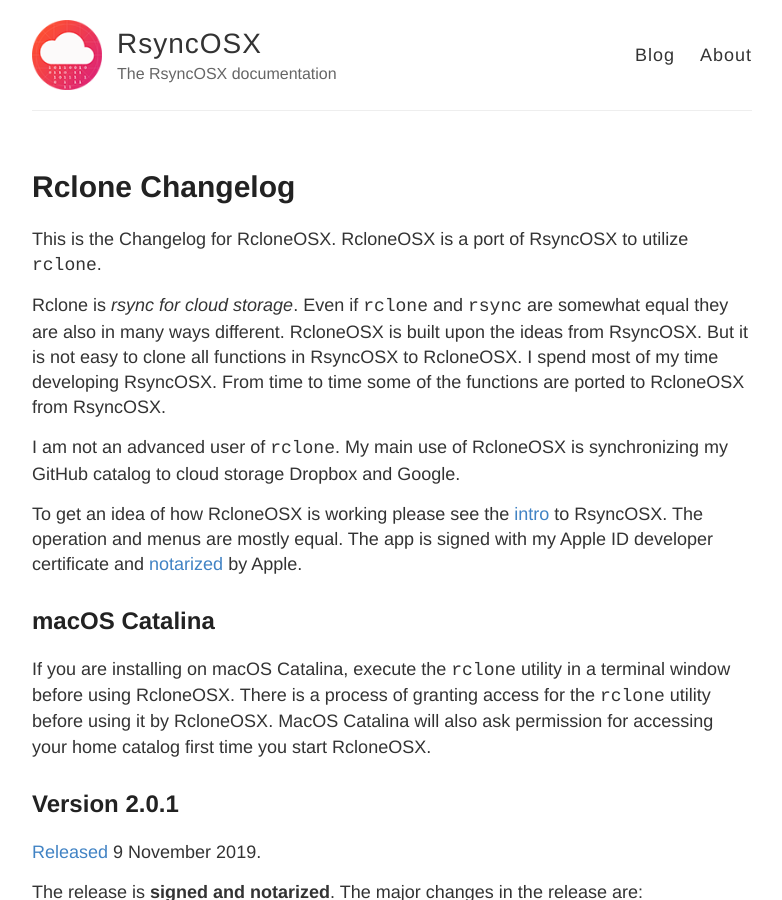
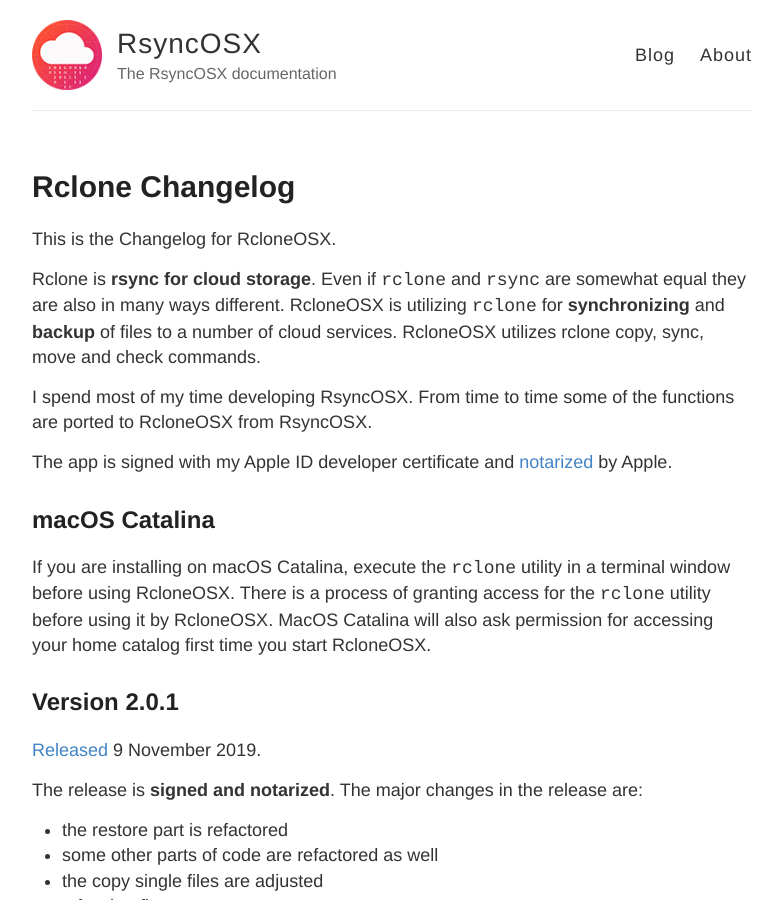
Before and after one commit to d2s/Documentation, a Jekyll site: the page built from _posts/2018-01-01-RcloneChangelog.md, in a window 1280 px wide and 900 px high. Shown: the whole window, without its empty margins (248-1030 px from the left). Built offline with Jekyll 4.4.1, drawn with Linux system fonts in a browser that asks for light colours.

Commit message:
Update 2018-01-01-RcloneChangelog.md

```diff
--- a/_posts/2018-01-01-RcloneChangelog.md
+++ b/_posts/2018-01-01-RcloneChangelog.md
@@ -3,13 +3,13 @@ layout: post
 title:  "Rclone Changelog"
 permalink: RcloneChangelog
 ---
-This is the Changelog for RcloneOSX. RcloneOSX is a port of RsyncOSX to utilize `rclone`.
+This is the Changelog for RcloneOSX.
 
-Rclone is *rsync for cloud storage*. Even if `rclone` and `rsync` are somewhat equal they are also in many ways different. RcloneOSX is built upon the ideas from RsyncOSX. But it is not easy to clone all functions in RsyncOSX to RcloneOSX. I spend most of my time developing RsyncOSX. From time to time some of the functions are ported to RcloneOSX from RsyncOSX.
+Rclone is **rsync for cloud storage**. Even if `rclone` and `rsync` are somewhat equal they are also in many ways different. RcloneOSX is utilizing `rclone` for **synchronizing** and **backup** of files to a number of cloud services. RcloneOSX utilizes rclone copy, sync, move and check commands.
 
-I am not an advanced user of `rclone`. My main use of RcloneOSX is  synchronizing my GitHub catalog to cloud storage Dropbox and Google.
+I spend most of my time developing RsyncOSX. From time to time some of the functions are ported to RcloneOSX from RsyncOSX.
 
-To get an idea of how RcloneOSX is working please see the [intro](/Intro) to RsyncOSX. The operation and menus are mostly equal. The app is signed with my Apple ID developer certificate and [notarized](/Notarized) by Apple.
+The app is signed with my Apple ID developer certificate and [notarized](/Notarized) by Apple.
 
 ## macOS Catalina
 
```
